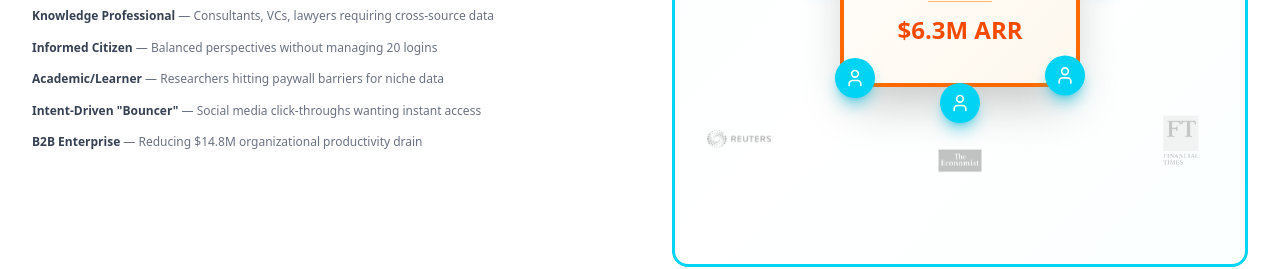
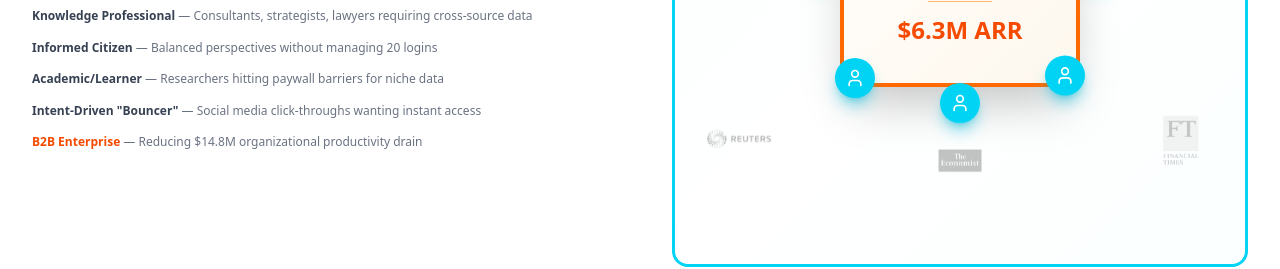
Before and after one commit to joshua-daniel-lee/factr-pitch, a Next.js app: page / in a window 1280 px wide. Shown: the part 6940-7209 px from the top of the page. Built offline with nearby package versions, Linux system fonts and the light colour scheme.

Commit message:
Update page.tsx

```diff
--- a/app/page.tsx
+++ b/app/page.tsx
@@ -1078,7 +1078,7 @@ export default function Home() {
               {/* Persona List - Tech Stack Style */}
               <div className="space-y-3">
                 <p className="text-xs text-gray-500 leading-relaxed">
-                  <strong className="text-gray-700">Knowledge Professional</strong> — Consultants, VCs, lawyers requiring cross-source data
+                  <strong className="text-gray-700">Knowledge Professional</strong> — Consultants, strategists, lawyers requiring cross-source data
                 </p>
                 <p className="text-xs text-gray-500 leading-relaxed">
                   <strong className="text-gray-700">Informed Citizen</strong> — Balanced perspectives without managing 20 logins
@@ -1090,7 +1090,7 @@ export default function Home() {
                   <strong className="text-gray-700">Intent-Driven "Bouncer"</strong> — Social media click-throughs wanting instant access
                 </p>
                 <p className="text-xs text-gray-500 leading-relaxed">
-                  <strong className="text-gray-700">B2B Enterprise</strong> — Reducing $14.8M organizational productivity drain
+                  <strong className="text-orange-600">B2B Enterprise</strong> — Reducing $14.8M organizational productivity drain
                 </p>
               </div>
             </div>
```
